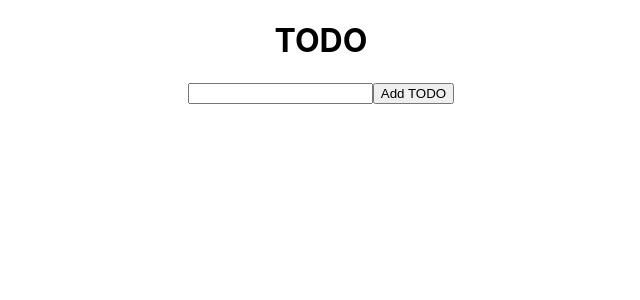
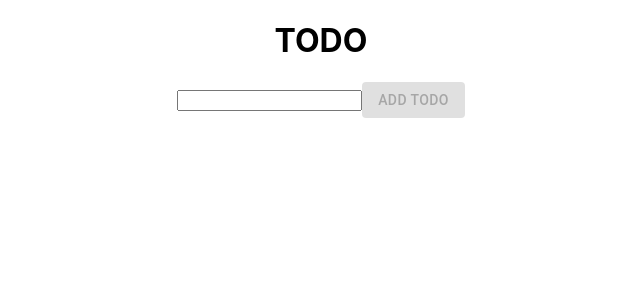
Before and after one commit to chethanprabhu/TODO-app-using-REACT, a React (Create React App) app: page / in a window 1280 px wide. Shown: the top 300 px of the page, without its empty margins (319-959 px from the left). Built offline with nearby package versions, Linux system fonts and the light colour scheme.

Commit message:
added button with disabled functionality

```diff
--- a/package.json
+++ b/package.json
@@ -3,6 +3,7 @@
   "version": "0.1.0",
   "private": true,
   "dependencies": {
+    "@material-ui/core": "^4.11.0",
     "@testing-library/jest-dom": "^4.2.4",
     "@testing-library/react": "^9.5.0",
     "@testing-library/user-event": "^7.2.1",
--- a/src/App.js
+++ b/src/App.js
@@ -1,5 +1,6 @@
 import React, { useState } from 'react';
 import './App.css';
+import { Button } from  "@material-ui/core";
 
 function App() {
 
@@ -16,7 +17,9 @@ function App() {
       <h1>TODO</h1>
       <form>
         <input value={input} onChange={(e) => setInput(e.target.value)}/>
-        <button onClick={(e) => onClickHandler(e)}>Add TODO</button>
+        <Button disabled={!input} onClick={(e) => onClickHandler(e)} variant="contained" color="primary">
+          Add TODO
+        </Button>
       </form>
       <ul>
         {todos.map(todo => <li>{todo}</li>)}
```
Also changed, not shown: 1 other file (tests, documents, lock files or other folders).
